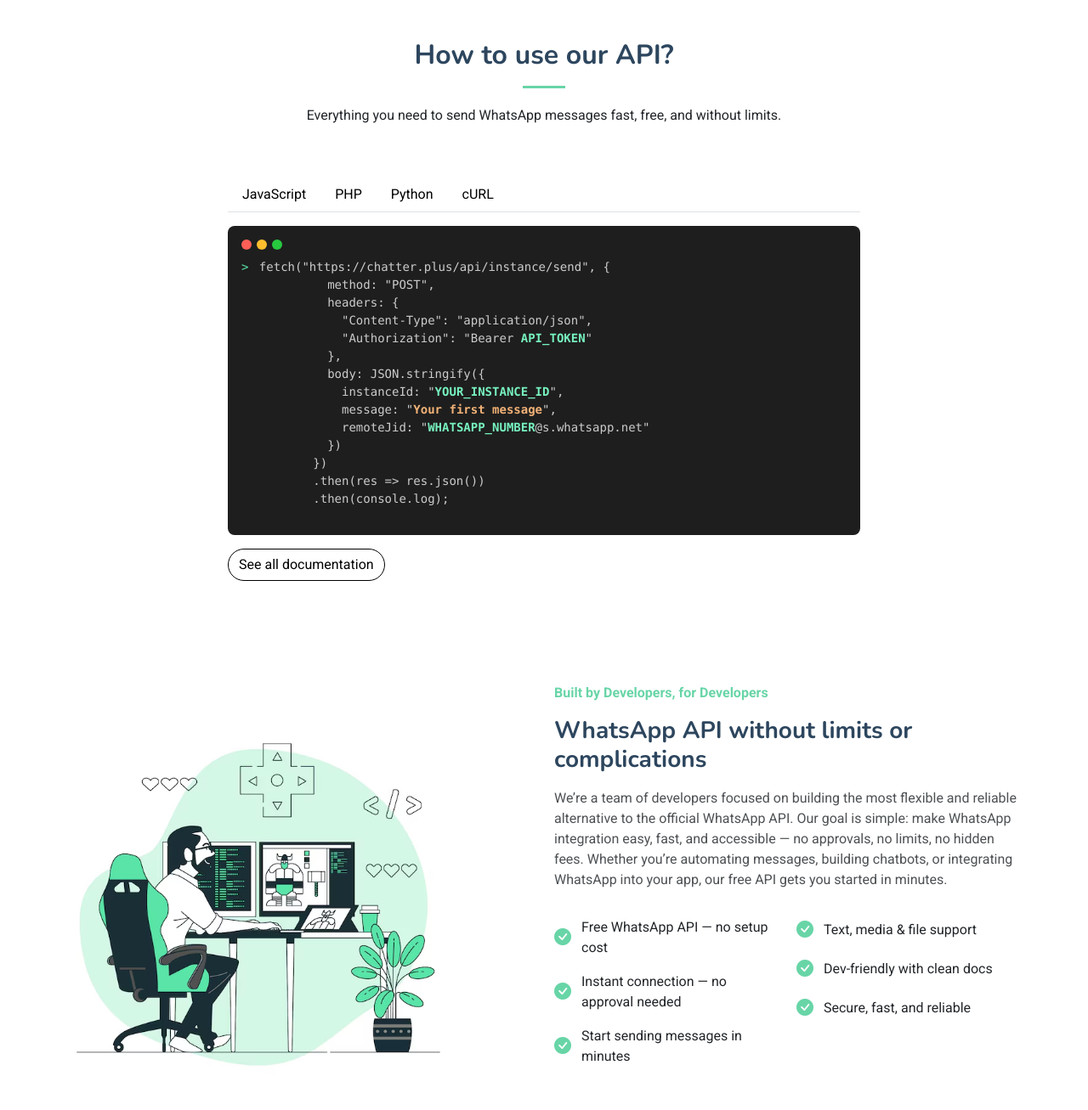
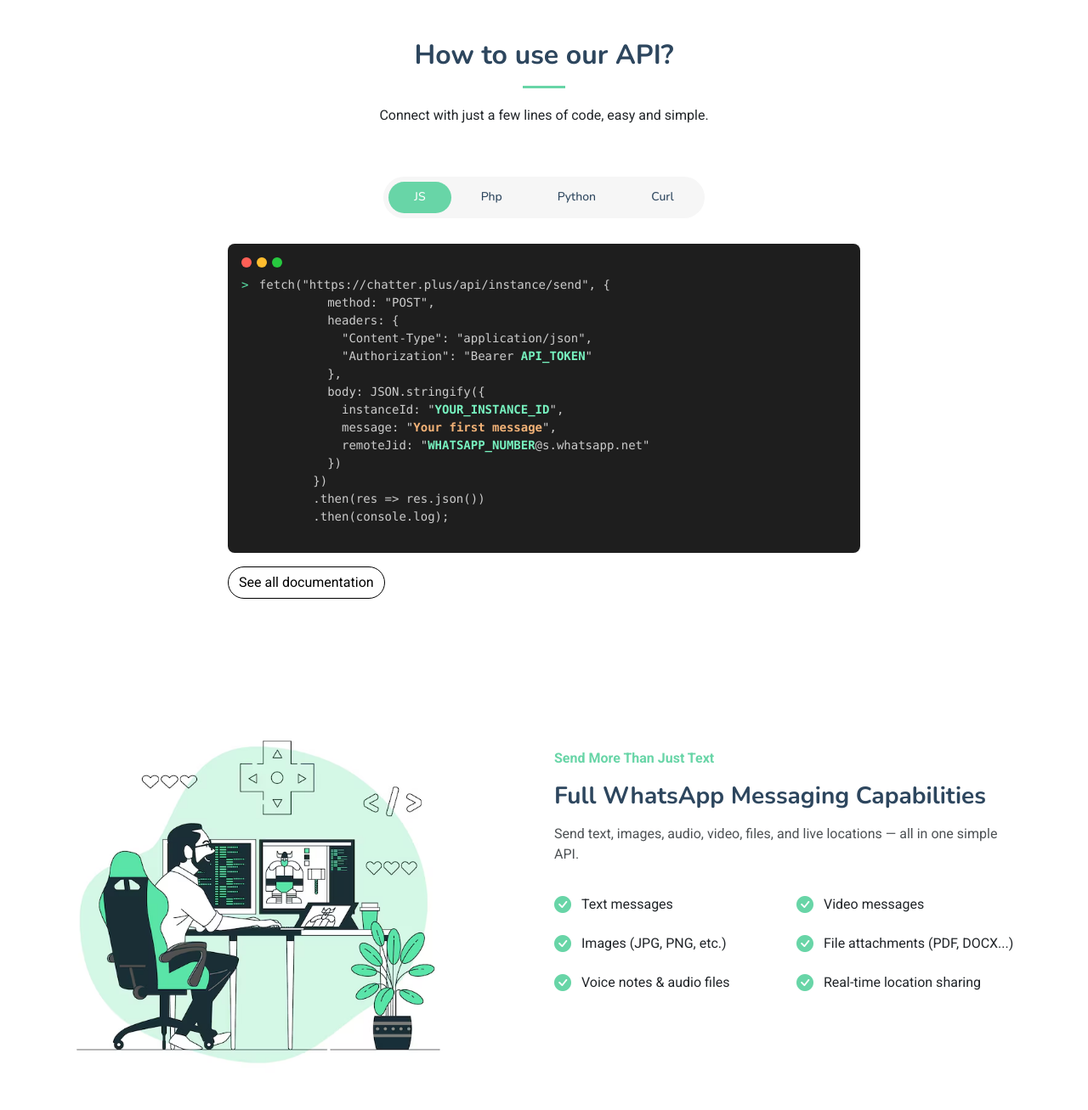
Before and after one commit to matijariaudo/chatter-NewSite, a website: page public/index.html in a window 1280 px wide. Shown: the part 700-2007 px from the top of the page at 85% size. Drawn offline with nearby package versions, Linux system fonts and the light colour scheme.

Commit message:
cambios en front

```diff
--- a/public/index.html
+++ b/public/index.html
@@ -142,29 +142,40 @@
 
     </section><!-- /Hero Section -->
 
-    <section class="about section track-section">
+    <section class="about features section track-section">
       <div class="container section-title" data-aos="fade-up">
         <h2>How to use our API?</h2>
-        <p>Everything you need to send WhatsApp messages fast, free, and without limits.</p>
+        <p>Connect with just a few lines of code, easy and simple.</p>
       </div>
       <div class="container" data-aos="fade-up" data-aos-delay="200">
-          <div class="col-12 col-md-8 offset-md-2">
+          <div class="col-12 col-md-8 offset-md-2 p-0">
           <!-- Tabs -->
-          <ul class="nav nav-tabs mb-3" id="codeTabs" role="tablist">
-            <li class="nav-item  active" role="presentation">
-              <button class="nav-link" data-bs-toggle="tab" data-bs-target="#js" type="button" role="tab" style="color:#000">JavaScript</button>
-            </li>
-            <li class="nav-item" role="presentation">
-              <button class="nav-link" data-bs-toggle="tab" data-bs-target="#php" type="button" role="tab" style="color:#000">PHP</button>
-            </li>
-            <li class="nav-item" role="presentation">
-              <button class="nav-link" data-bs-toggle="tab" data-bs-target="#python" type="button" role="tab" style="color:#000">Python</button>
-            </li>
-            <li class="nav-item" role="presentation">
-              <button class="nav-link" data-bs-toggle="tab" data-bs-target="#curl" type="button" role="tab" style="color:#000">cURL</button>
-            </li>
-          </ul>
-
+          <center>
+          <div class="d-flex justify-content-center">
+            <ul class="nav nav-tabs" data-aos="fade-up" data-aos-delay="100">
+              <li class="nav-item">
+                <a class="nav-link active show" data-bs-toggle="tab" data-bs-target="#js">
+                  <h4>JS</h4>
+                </a>
+              </li>
+              <li class="nav-item">
+                <a class="nav-link" data-bs-toggle="tab" data-bs-target="#php">
+                  <h4>Php</h4>
+                </a>
+              </li>
+              <li class="nav-item">
+                <a class="nav-link" data-bs-toggle="tab" data-bs-target="#python">
+                  <h4>Python</h4>
+                </a>
+              </li>
+              <li class="nav-item">
+                <a class="nav-link" data-bs-toggle="tab" data-bs-target="#curl">
+                  <h4>Curl</h4>
+                </a>
+              </li>
+            </ul>
+          </div>
+          </center>
           <!-- Tab content -->
           <div class="tab-content">
 
@@ -280,30 +291,28 @@
         <div class="row gy-4 align-items-center justify-content-between">
 
           <div class="col-xl-6 order-xl-2 order-1" data-aos="fade-up" data-aos-delay="200">
-            <span class="about-meta">Built by Developers, for Developers</span>
-            <h2 class="about-title">WhatsApp API without limits or complications</h2>
+            <span class="about-meta">Send More Than Just Text</span>
+            <h2 class="about-title">Full WhatsApp Messaging Capabilities</h2>
             <p class="about-description">
-              We’re a team of developers focused on building the most flexible and reliable alternative to the official WhatsApp API. Our goal is simple: make WhatsApp integration easy, fast, and accessible — no approvals, no limits, no hidden fees. Whether you’re automating messages, building chatbots, or integrating WhatsApp into your app, our free API gets you started in minutes.
+              Send text, images, audio, video, files, and live locations — all in one simple API.
             </p>
 
             <div class="row feature-list-wrapper">
               <div class="col-md-6">
                 <ul class="feature-list">
-                  <li><i class="bi bi-check-circle-fill"></i> Free WhatsApp API — no setup cost</li>
-                  <li><i class="bi bi-check-circle-fill"></i> Instant connection — no approval needed</li>
-                  <li><i class="bi bi-check-circle-fill"></i> Start sending messages in minutes</li>
+                  <li><i class="bi bi-check-circle-fill"></i> Text messages</li>
+                  <li><i class="bi bi-check-circle-fill"></i> Images (JPG, PNG, etc.)</li>
+                  <li><i class="bi bi-check-circle-fill"></i> Voice notes & audio files</li>
                 </ul>
               </div>
               <div class="col-md-6">
                 <ul class="feature-list">
-                  <li><i class="bi bi-check-circle-fill"></i> Text, media & file support</li>
-                  <li><i class="bi bi-check-circle-fill"></i> Dev-friendly with clean docs</li>
-                  <li><i class="bi bi-check-circle-fill"></i> Secure, fast, and reliable</li>
+                  <li><i class="bi bi-check-circle-fill"></i> Video messages</li>
+                  <li><i class="bi bi-check-circle-fill"></i> File attachments (PDF, DOCX...)</li>
+                  <li><i class="bi bi-check-circle-fill"></i> Real-time location sharing</li>
                 </ul>
               </div>
             </div>
-
-
 
           </div>
 
@@ -321,7 +330,7 @@
     </section><!-- /About Section -->
 
     <!-- Features Section -->
-    <section id="features" class="features section track-section">
+    <section id="features" class="features section track-section d-none">
 
       <div class="container section-title" data-aos="fade-up">
         <h2>Why Use Our API?</h2>
```
Also changed, not shown: public/assets/img/js.png (added), public/assets/img/php.webp (added), public/assets/img/python.png (added).
